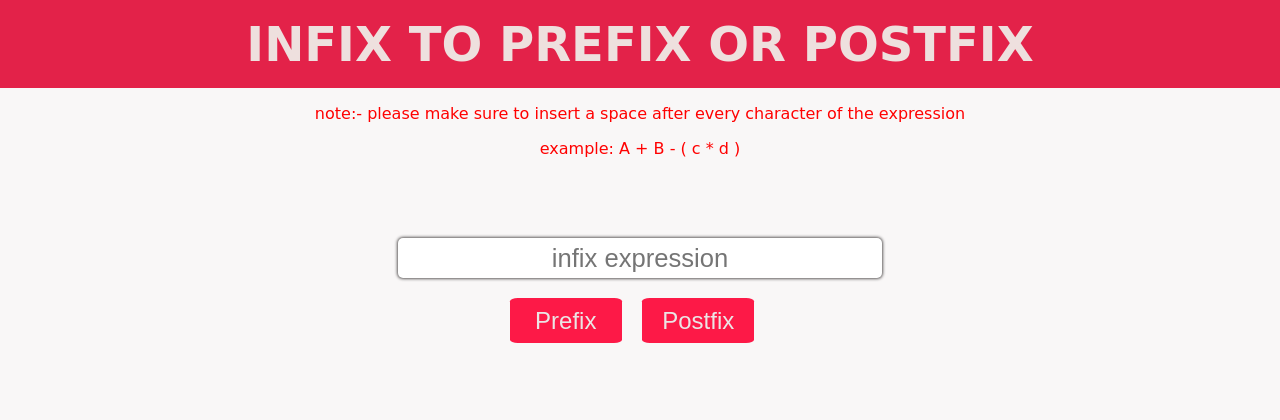
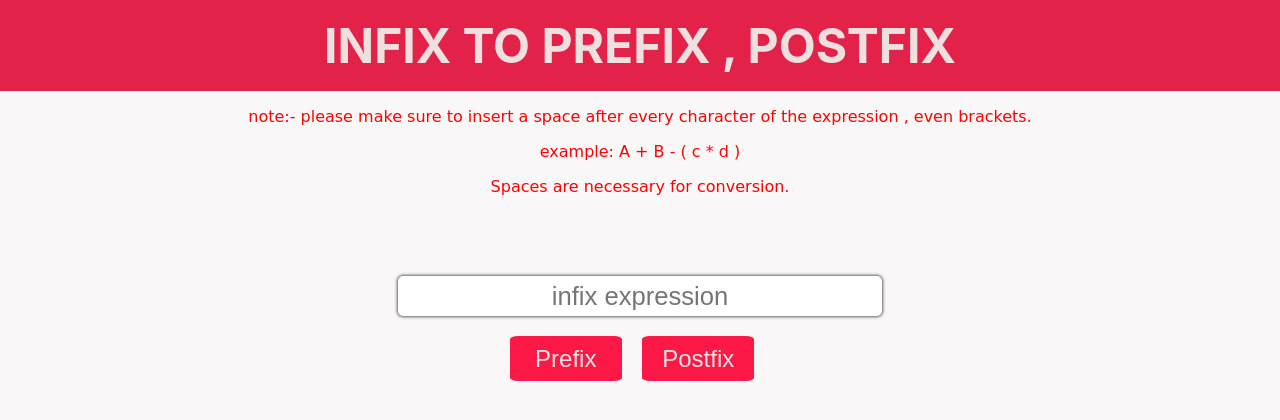
Before and after one commit to tushar-bht/postfix--infix-converter, a plain HTML site: page index.html in a window 1280 px wide. Drawn offline with Linux system fonts and the light colour scheme.

Commit message:
removed the cursive heading

```diff
--- a/index.html
+++ b/index.html
@@ -8,14 +8,15 @@
   </head>
   <body>
     <header>
-      <span><strong>INFIX TO PREFIX OR POSTFIX</strong></span>
+      <span><strong>INFIX TO PREFIX , POSTFIX</strong></span>
     </header>
     <div class="note">
       <p>
         note:- please make sure to insert a space after every character of the
-        expression
+        expression , even brackets.
       </p>
       <p>example: A + B - ( c * d )</p>
+      <p>Spaces are necessary for conversion.</p>
     </div>
     <div class="infix">
       <form autocomplete="off">
--- a/style.css
+++ b/style.css
@@ -5,8 +5,6 @@ header {
 }
 header span {
   font-size: 3rem;
-
-  font-family: cursive;
   color: rgb(238, 224, 222);
 }
 body {
```
